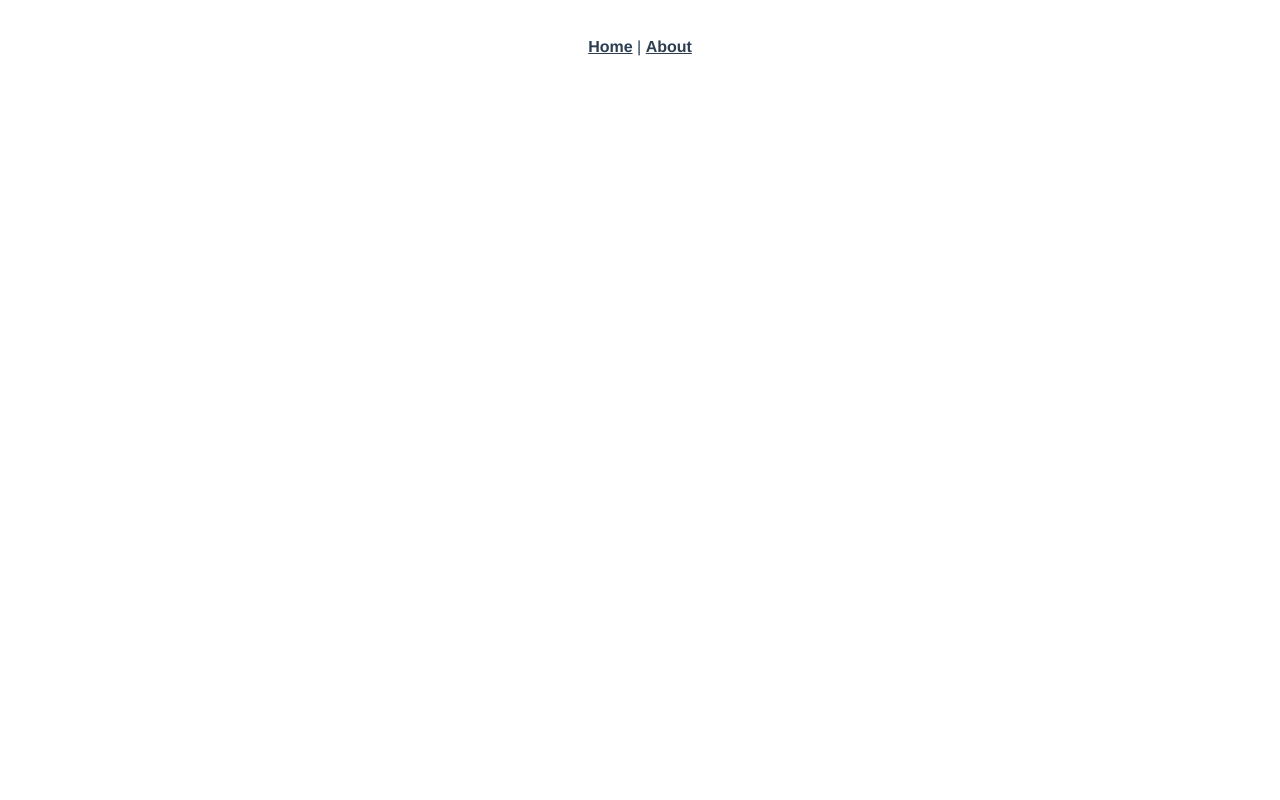
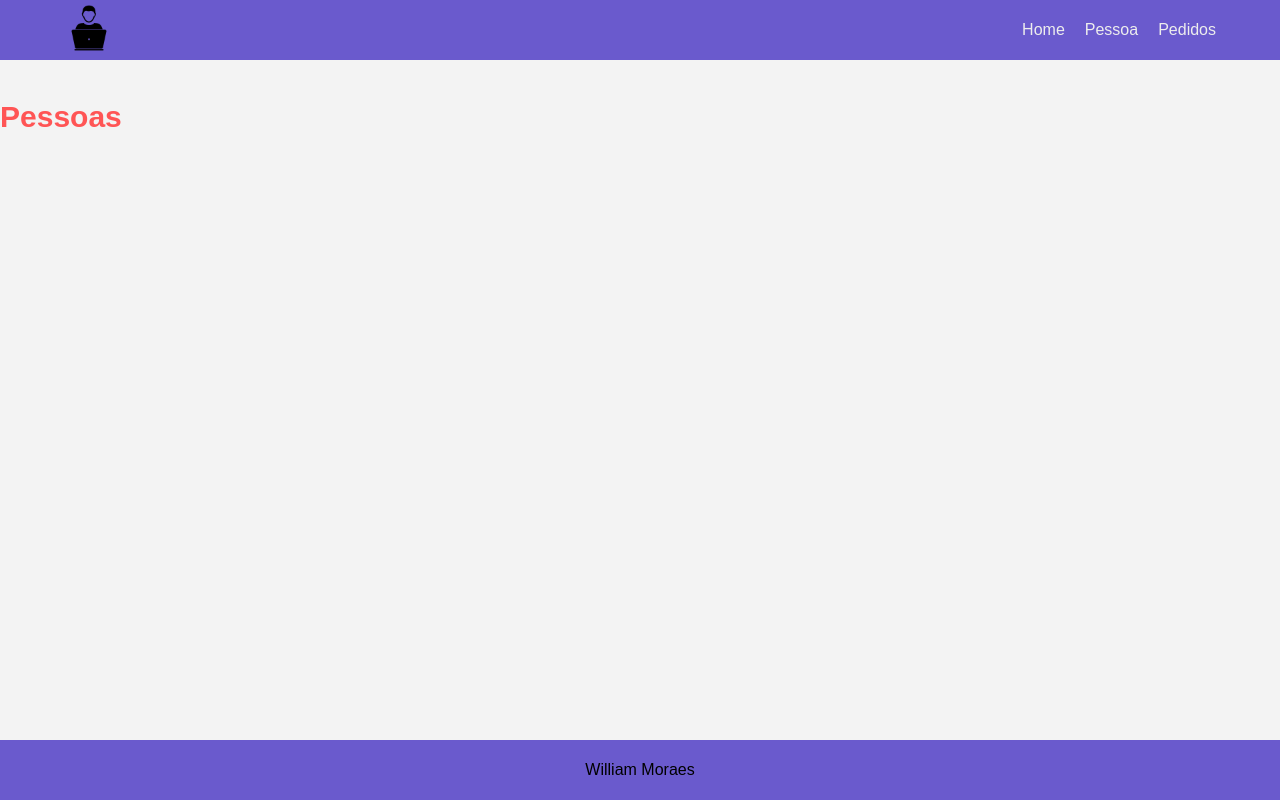
Before and after one commit to williammoraes77/web-vue-test, a Vue app: page /pessoas in a window 1280 px wide. Before the commit this address had no page. Built offline with nearby package versions, Linux system fonts and the light colour scheme.

Commit message:
add pages

```diff
--- a/package.json
+++ b/package.json
@@ -8,6 +8,7 @@
   },
   "dependencies": {
     "core-js": "^3.8.3",
+    "json-server": "^0.17.1",
     "vue": "^3.2.13",
     "vue-router": "^4.0.3",
     "vuex": "^4.0.0"
--- a/src/App.vue
+++ b/src/App.vue
@@ -1,30 +1,19 @@
 <template>
-  <nav>
-    <router-link to="/">Home</router-link> |
-    <router-link to="/about">About</router-link>
-  </nav>
-  <router-view/>
+  <div id="app">
+    <Header />
+    <router-view />
+    <Footer />
+  </div>
 </template>
 
-<style>
-#app {
-  font-family: Avenir, Helvetica, Arial, sans-serif;
-  -webkit-font-smoothing: antialiased;
-  -moz-osx-font-smoothing: grayscale;
-  text-align: center;
-  color: #2c3e50;
-}
+<script>
+import "./styles/global.css";
 
-nav {
-  padding: 30px;
-}
+import Header from "./components/Header";
+import Footer from "./components/Footer";
 
-nav a {
-  font-weight: bold;
-  color: #2c3e50;
-}
-
-nav a.router-link-exact-active {
-  color: #42b983;
-}
-</style>
+export default {
+  name: "App",
+  components: { Header, Footer },
+};
+</script>
--- /dev/null
+++ b/src/components/Footer.vue
@@ -0,0 +1,40 @@
+<template>
+  <footer>
+    <p>William Moraes</p>
+  </footer>
+</template>
+
+<script>
+export default {};
+</script>
+
+<style scoped>
+footer {
+  width: 100%;
+  height: 60px;
+  background-color: var(--color-background-nav);
+  display: flex;
+  justify-content: center;
+  align-items: center;
+}
+
+.socialLink {
+  border: 2px solid var(--color-text-light);
+  display: flex;
+  align-items: center;
+  justify-content: center;
+  border-radius: 50%;
+  width: 40px;
+  height: 40px;
+  margin: 0 10px;
+}
+
+.socialLink img {
+  width: 20px;
+}
+</style>
+
+<!--
+mounted: usado quando a pagina for montada
+
+ -->
--- /dev/null
+++ b/src/components/Header.vue
@@ -0,0 +1,153 @@
+<template>
+  <header>
+    <nav class="container">
+      <router-link to="/ ">
+        <img id="logo" src="/img/logo.png" alt="logo" />
+      </router-link>
+
+      <img
+        v-on:click="openMenu"
+        src="https://raw.githubusercontent.com/william-costa/wdev-mock-site-resources/master/assets/images/menu.svg"
+        alt="Open menu"
+        id="menu-button"
+      />
+
+      <div v-on:click="closeMenu" id="menu-overlay" v-if="menuActive"></div>
+
+      <div id="menu-items" :class="{ active: menuActive }">
+        <img
+          src="https://raw.githubusercontent.com/william-costa/wdev-mock-site-resources/master/assets/images/wdev.svg"
+          alt="WDEV"
+          id="menu-logo"
+        />
+        <ul>
+          <li v-on:click="closeMenu"><router-link to="/">Home</router-link></li>
+          <li v-on:click="closeMenu">
+            <router-link to="/pessoas">Pessoa</router-link>
+          </li>
+          <li v-on:click="closeMenu">
+            <router-link to="/orders">Pedidos</router-link>
+          </li>
+        </ul>
+      </div>
+    </nav>
+  </header>
+</template>
+
+<script>
+import logo from "/public/img/logo.png";
+
+export default {
+  name: "Header",
+  data() {
+    return {
+      menuActive: false,
+    };
+  },
+  methods: {
+    openMenu: function () {
+      this.menuActive = true;
+    },
+    closeMenu: function () {
+      this.menuActive = false;
+    },
+  },
+};
+</script>
+
+<style scoped>
+header {
+  background-color: var(--color-background-nav);
+  height: 60px;
+  width: 100%;
+  display: flex;
+  justify-content: center;
+  align-items: center;
+}
+
+nav {
+  display: flex;
+  justify-content: space-between;
+  height: 60px;
+  align-items: center;
+}
+
+#logo {
+  width: 50px;
+}
+
+#menu-button {
+  width: 30px;
+}
+
+#menu-overlay {
+  position: fixed;
+  top: 0;
+  left: 0;
+  width: 40%;
+  height: 100vh;
+  background-color: #000000;
+  opacity: 0.8;
+}
+
+#menu-logo {
+  width: 110px;
+  margin-top: 30px;
+  margin-bottom: 10px;
+}
+
+#menu-items {
+  position: fixed;
+  top: 0;
+  right: 0;
+  background-color: var(--color-background-nav);
+  width: 60%;
+  height: 100vh;
+  display: none;
+  flex-direction: column;
+  justify-content: flex-start;
+  align-items: center;
+}
+
+#menu-items.active {
+  display: flex;
+}
+
+ul {
+  list-style: none;
+  text-align: center;
+  height: 60px;
+  align-items: center;
+}
+
+ul li a {
+  color: var(--color-text-light);
+}
+
+ul li {
+  margin: 20px 0;
+}
+
+@media (min-width: 700px) {
+  #menu-button,
+  #menu-logo,
+  #menu-overlay {
+    display: none;
+  }
+
+  #menu-items {
+    display: flex;
+    position: static;
+    height: 60px;
+    width: auto;
+  }
+  ul {
+    display: flex;
+  }
+
+  ul li {
+    margin: 0;
+    margin-left: 20px;
+  }
+}
+</style>
--- a/src/components/HelloWorld.vue
+++ b/src/components/HelloWorld.vue
@@ -1,59 +1,10 @@
-<template>
-  <div class="hello">
-    <h1>{{ msg }}</h1>
-    <p>
-      For a guide and recipes on how to configure / customize this project,<br>
-      check out the
-      <a href="https://cli.vuejs.org" target="_blank" rel="noopener">vue-cli documentation</a>.
-    </p>
-    <h3>Installed CLI Plugins</h3>
-    <ul>
-      <li><a href="https://github.com/vuejs/vue-cli/tree/dev/packages/%40vue/cli-plugin-babel" target="_blank" rel="noopener">babel</a></li>
-      <li><a href="https://github.com/vuejs/vue-cli/tree/dev/packages/%40vue/cli-plugin-router" target="_blank" rel="noopener">router</a></li>
-      <li><a href="https://github.com/vuejs/vue-cli/tree/dev/packages/%40vue/cli-plugin-vuex" target="_blank" rel="noopener">vuex</a></li>
-    </ul>
-    <h3>Essential Links</h3>
-    <ul>
-      <li><a href="https://vuejs.org" target="_blank" rel="noopener">Core Docs</a></li>
-      <li><a href="https://forum.vuejs.org" target="_blank" rel="noopener">Forum</a></li>
-      <li><a href="https://chat.vuejs.org" target="_blank" rel="noopener">Community Chat</a></li>
-      <li><a href="https://twitter.com/vuejs" target="_blank" rel="noopener">Twitter</a></li>
-      <li><a href="https://news.vuejs.org" target="_blank" rel="noopener">News</a></li>
-    </ul>
-    <h3>Ecosystem</h3>
-    <ul>
-      <li><a href="https://router.vuejs.org" target="_blank" rel="noopener">vue-router</a></li>
-      <li><a href="https://vuex.vuejs.org" target="_blank" rel="noopener">vuex</a></li>
-      <li><a href="https://github.com/vuejs/vue-devtools#vue-devtools" target="_blank" rel="noopener">vue-devtools</a></li>
-      <li><a href="https://vue-loader.vuejs.org" target="_blank" rel="noopener">vue-loader</a></li>
-      <li><a href="https://github.com/vuejs/awesome-vue" target="_blank" rel="noopener">awesome-vue</a></li>
-    </ul>
-  </div>
-</template>
+<template></template>
 
 <script>
 export default {
-  name: 'HelloWorld',
-  props: {
-    msg: String
-  }
-}
+  name: "HelloWorld",
+};
 </script>
 
 <!-- Add "scoped" attribute to limit CSS to this component only -->
-<style scoped>
-h3 {
-  margin: 40px 0 0;
-}
-ul {
-  list-style-type: none;
-  padding: 0;
-}
-li {
-  display: inline-block;
-  margin: 0 10px;
-}
-a {
-  color: #42b983;
-}
-</style>
+<style scoped></style>
--- a/src/router/index.js
+++ b/src/router/index.js
@@ -1,25 +1,29 @@
-import { createRouter, createWebHistory } from 'vue-router'
-import HomeView from '../views/HomeView.vue'
+import { createRouter, createWebHistory } from "vue-router";
+import HomeView from "../views/HomeView.vue";
+import PeopleView from "../views/PeopleView.vue";
+import OrdersView from "../views/OrdersView.vue";
 
 const routes = [
   {
-    path: '/',
-    name: 'home',
-    component: HomeView
+    path: "/",
+
+    component: HomeView,
   },
   {
-    path: '/about',
-    name: 'about',
-    // route level code-splitting
-    // this generates a separate chunk (about.[hash].js) for this route
-    // which is lazy-loaded when the route is visited.
-    component: () => import(/* webpackChunkName: "about" */ '../views/AboutView.vue')
-  }
-]
+    path: "/pessoas",
+
+    component: PeopleView,
+  },
+  {
+    path: "/orders",
+
+    component: OrdersView,
+  },
+];
 
 const router = createRouter({
   history: createWebHistory(process.env.BASE_URL),
-  routes
-})
+  routes,
+});
 
-export default router
+export default router;
--- /dev/null
+++ b/src/styles/global.css
@@ -0,0 +1,46 @@
+:root {
+  --color-background: #f3f3f3;
+  --color-background-nav: #6a5acd;
+  --color-background-home: #344960;
+  --color-text-light: #ededed;
+  --color-text-title: #ff5555;
+  --color-text-dark: #3d3d3d;
+}
+
+* {
+  padding: 0;
+  margin: 0;
+  box-sizing: border-box;
+  font-family: sans-serif;
+}
+
+html,
+body {
+  background-color: var(--color-background);
+}
+
+a {
+  text-decoration: none;
+  transition: 0.2s opacity;
+}
+
+a:hover {
+  opacity: 0.8;
+}
+
+.container {
+  width: 90%;
+}
+
+main {
+  width: 100%;
+  min-height: calc(100vh - 120px);
+  display: flex;
+  flex-direction: column;
+}
+
+h1 {
+  color: var(--color-text-title);
+  margin: 40px 0;
+  font-size: 30px;
+}
--- a/src/views/AboutView.vue
+++ /dev/null
@@ -1,5 +0,0 @@
-<template>
-  <div class="about">
-    <h1>This is an about page</h1>
-  </div>
-</template>
--- a/src/views/HomeView.vue
+++ b/src/views/HomeView.vue
@@ -1,18 +1,38 @@
 <template>
-  <div class="home">
-    <img alt="Vue logo" src="../assets/logo.png">
-    <HelloWorld msg="Welcome to Your Vue.js App"/>
-  </div>
+  <main>
+    <div>
+      <img src="" alt="" />
+      <h3></h3>
+    </div>
+  </main>
 </template>
 
-<script>
-// @ is an alias to /src
-import HelloWorld from '@/components/HelloWorld.vue'
+<style scoped>
+main {
+  background-color: var(--color-background);
+  justify-content: center;
+  align-items: center;
+}
 
-export default {
-  name: 'HomeView',
-  components: {
-    HelloWorld
+.text-top {
+  color: var(--color-text-light);
+  font-size: 22px;
+  margin-bottom: 20px;
+}
+
+.text-bottom {
+  color: var(--color-text-light);
+  font-size: 18px;
+  margin-top: 20px;
+}
+
+#subscribe {
+  width: 340px;
+}
+
+@media (min-width: 700px) {
+  #subscribe {
+    width: 370px;
   }
 }
-</script>
+</style>
--- /dev/null
+++ b/src/views/OrdersView.vue
@@ -0,0 +1,14 @@
+<template>
+  <main>
+    <h1>Pedidos</h1>
+  </main>
+</template>
+
+<script>
+// @ is an alias to /src
+
+export default {
+  name: "PeopleView",
+  components: {},
+};
+</script>
--- /dev/null
+++ b/src/views/PeopleView.vue
@@ -0,0 +1,14 @@
+<template>
+  <main>
+    <h1>Pessoas</h1>
+  </main>
+</template>
+
+<script>
+// @ is an alias to /src
+
+export default {
+  name: "PeopleView",
+  components: {},
+};
+</script>
```
Also changed, not shown: public/img/logo.png (added), 1 other file (tests, documents, lock files or other folders).
